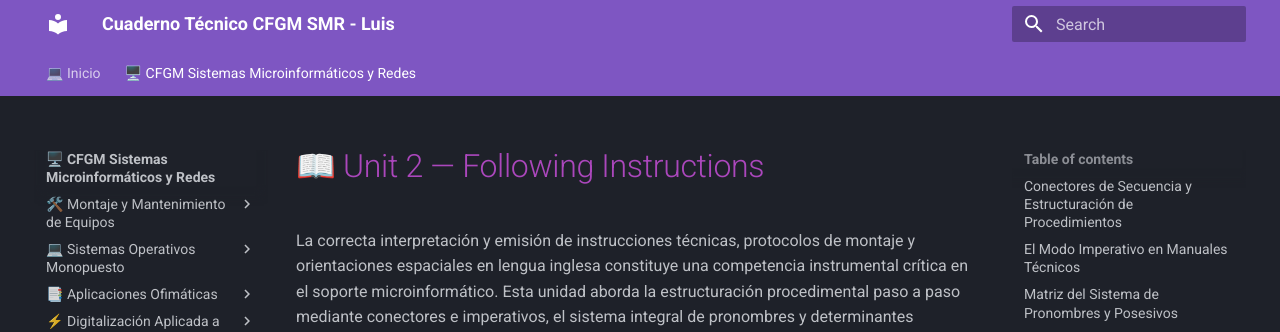
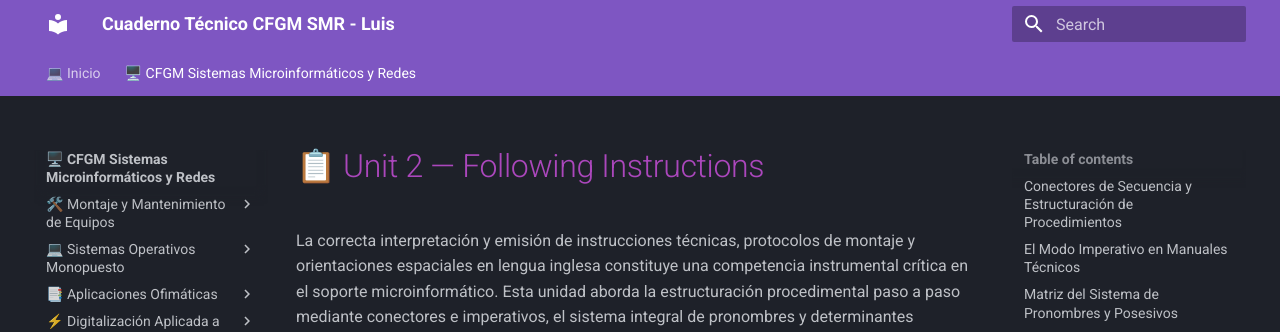
Before and after one commit to Beamspark/SMR-Apuntes, an MkDocs documentation site: the page built from docs/smr/ingles/tema-2.md, in a window 1280 px wide and 900 px high. Shown: the top 332 px of the window. Built offline with MkDocs 1.6.1 and Material for MkDocs 9.7.7, drawn with Linux system fonts in a browser that asks for light colours.

Commit message:
Update tema-2.md

```diff
--- a/docs/smr/ingles/tema-2.md
+++ b/docs/smr/ingles/tema-2.md
@@ -1,4 +1,4 @@
-<h1 style="color: #ab47bc;">📖 Unit 2 — Following Instructions</h1>
+<h1 style="color: #ab47bc;">📋 Unit 2 — Following Instructions</h1>
 
 La correcta interpretación y emisión de instrucciones técnicas, protocolos de montaje y orientaciones espaciales en lengua inglesa constituye una competencia instrumental crítica en el soporte microinformático. Esta unidad aborda la estructuración procedimental paso a paso mediante conectores e imperativos, el sistema integral de pronombres y determinantes posesivos, la articulación del Past Continuous frente a acciones interruptivas en Past Simple, las preposiciones espaciales de ubicación física de infraestructuras y el régimen de inseparabilidad sintáctica en los verbos preposicionales (*Prepositional Verbs*).
 
```
